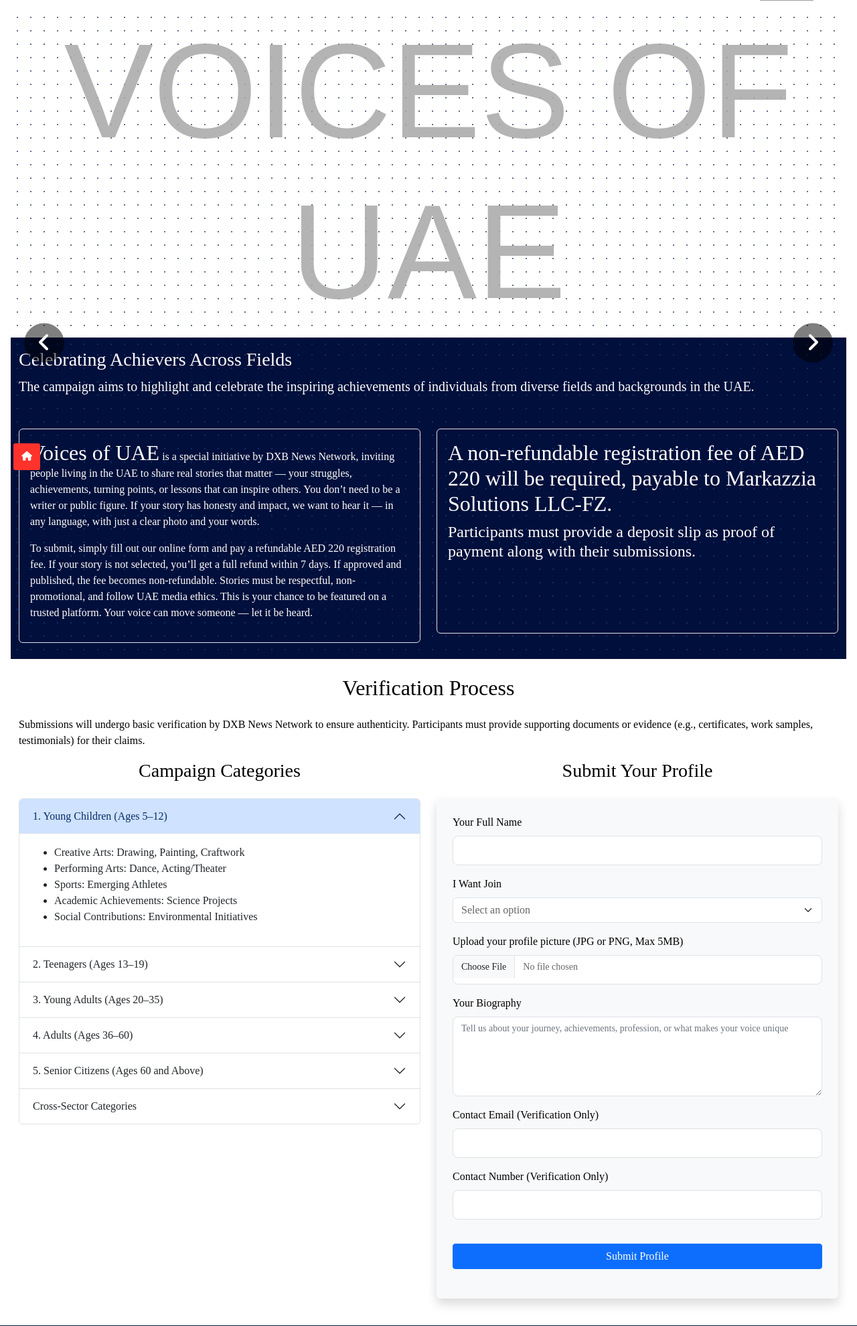
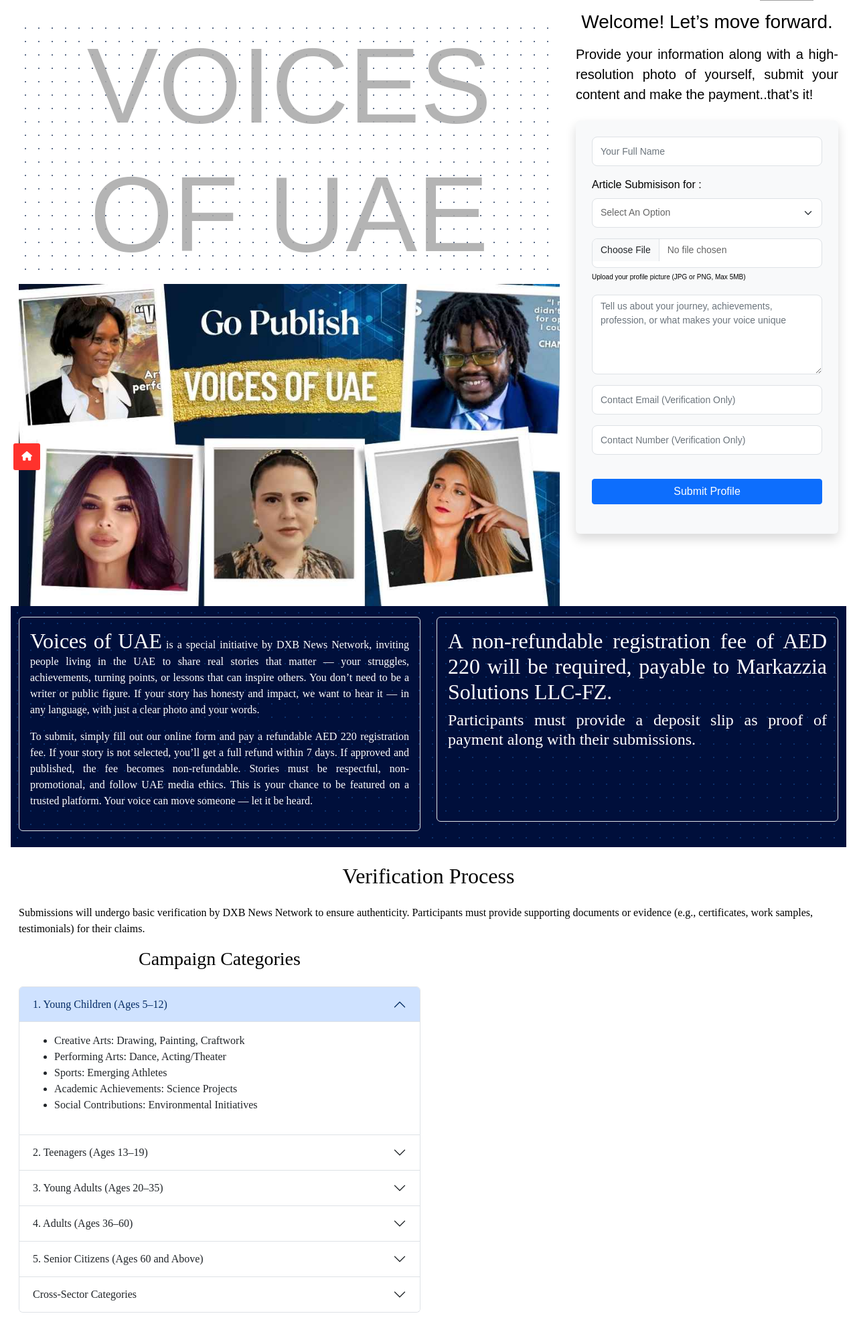
Before and after one commit to Harinand2024/himachalnews, a Django app: template templates/dnn/adsinquiry.html in a window 1280 px wide. Shown: the part 78-2058 px from the top of the page at 67% size. Run offline with Django 4.2, Linux system fonts and the light colour scheme; the template is opened without the code that fills it, so the values that code supplies are empty; some libraries are stand-ins or nearby versions; some web fonts are replaced; grey boxes are pictures that could not be loaded.

Commit message:
new changes vou
voice of uae

```diff
--- a/dnn/views.py
+++ b/dnn/views.py
@@ -227,7 +227,7 @@ def newsdetails(request,slug):
             'is_mobile': is_mobile,
         }
     return render(request,'news-details.html',data)
-    #return render(request, 'index.html')
+#return render(request, 'index.html')
 # News-details-page--end--------
 # News-pdf--------
 def GetNewsPdf(request):
--- a/post_management/admin.py
+++ b/post_management/admin.py
@@ -68,7 +68,9 @@ class Post_Admin(admin.ModelAdmin):
         'slug',
         'post_cat__subcat_name',
         'post_date',
+        'post_image',
         'tags__name'  # ✅ Use tags instead of post_tag
+
     )
 
     list_filter = (
--- a/post_management/models.py
+++ b/post_management/models.py
@@ -11,6 +11,9 @@ from django.contrib.auth.models import User
 from journalist.models import Journalist
 from autoslug import AutoSlugField
 
+# from io import BytesIO
+# from django.core.files.base import ContentFile
+# from PIL import Image
 
 class category(models.Model):
     cat_name=models.CharField(max_length=255,unique=True,null=True,default=None)
@@ -51,6 +54,7 @@ class Tag(models.Model):
 
     def get_absolute_url(self):
         return reverse('posts_by_tag', args=[self.slug])
+
 
 class NewsPost(models.Model):
     post_cat=models.ForeignKey("sub_category", verbose_name="Select Cetegory",null=True,default=None,on_delete=models.CASCADE)
@@ -118,10 +122,8 @@ class NewsPost(models.Model):
 
     def __str__(self):
         return self.post_title
-
     def get_absolute_url(self):
          return reverse('newsdetails', args=[self.slug])
-
 
 class VideoNews(models.Model):
     News_Category =models.ForeignKey("sub_category", verbose_name="Select Category",null=True,default=None,on_delete=models.CASCADE)
--- a/templates/dnn/adsinquiry.html
+++ b/templates/dnn/adsinquiry.html
@@ -11,7 +11,7 @@
 }
 .vou-text{
     color: rgb(168 168 168 / 86%) !important;
-    font-size: 200px;
+    font-size: 160px;
     font-family: fantasy;
     font-style: normal;
     background-image: radial-gradient(#5d6e8a 1px, transparent 1px);
@@ -81,28 +81,101 @@
   @media (max-width: 1200px) {
   .vou-text{
     color: rgb(168 168 168 / 86%) !important;
-    font-size: 60px;
-    font-family: fantasy;
+    font-size: 40px;
+    font-family:Arial, Helvetica, sans-serif !important;
+    font-weight: bolder;
     font-style: normal;
     background-image: radial-gradient(#5d6e8a 1px, transparent 1px);
   background-size: 20px 20px;
   color: #fff;
 }
-
+.ad-image{
+  display: none;
+}
 }
 </style>
 
 <div class="bootstrap-new" style="background: #fff;">
 <div class="row m-3">
+  <div class="col-md-8 mt-3" >
 <h1 class="display-4 text-center vou-text">VOICES OF UAE</h1>
+<div>
+  <img src="{% static 'assets/images/Voices-Of-UAE.jpg' %}" alt="Voices of UAE" width="100%" class="ad-image">
+</div>
+  </div>
+
+            <div class="col-12 col-md-4 mb-4">
+              <div>
+                <h3 class="text-center">Welcome! Let’s move forward.</h3>
+        <p class="lead py-2" style="text-align: justify;">Provide your information along with a high-resolution photo of yourself, submit your content and make the payment..that’s it!</p>
+              </div>
+
+               {% if messages %}
+            {% for message in messages %}
+            <div class="alert alert-danger alert-dismissible fade show">
+                <button type="button" class="close" data-dismiss="alert">&times;</button>
+                <strong>{{ message }}</strong>
+            </div>
+            {% endfor %}
+            {% endif %}
+            {% if form.non_field_errors %}
+            <small class="text-danger">{{ form.non_field_errors.as_ul}}</small>
+            {% endif %}
+              <form method="POST" action="/voices-of-uae" enctype="multipart/form-data" class="bg-light p-4 rounded shadow">
+              {% csrf_token %}
+
+              <div class="mb-3">
+              <!-- <label for="profile_pic" class="form-label">Your Full Name</label> -->
+              <input type="text" name="fullname" id="fullname" class="form-control" required placeholder="Your Full Name">
+              </div>
+              <!-- Are you based in UAE? -->
+              <div class="mb-3">
+              <label for="interestedin" class="form-label">Article Submisison for : </label>
+              <select class="form-select form-control" id="interestedin" name="interestedin" required>
+              <option value="" selected disabled>Select An Option</option>
+              <option value="vou">Voice Of UAE</option>
+              <option value="others">Others</option>
+              </select>
+              </div>
+
+              <!-- Profile Picture Upload -->
+              <div class="mb-3">
+              <!-- <label for="profile_pic" class="form-label">Upload your profile picture (JPG or PNG, Max 5MB)</label> -->
+              <input type="file" name="profile_picture" id="profile_pic" accept=".jpg,.jpeg,.png" class="form-control" required>
+              <small style="
+    font-size: 10px;
+">Upload your profile picture (JPG or PNG, Max 5MB)</small>
+              </div>
+
+              <!-- Biography -->
+              <div class="mb-3">
+              <!-- <label for="bio" class="form-label">Your Biography</label> -->
+              <textarea name="biography" id="bio" rows="5" class="form-control" placeholder="Tell us about your journey, achievements, profession, or what makes your voice unique" required></textarea>
+              </div>
+
+              <!-- Contact Email -->
+              <div class="mb-3">
+              <!-- <label for="email" class="form-label">Contact Email (Verification Only)</label> -->
+              <input type="email" name="contact_email" id="email" class="form-control" placeholder="Contact Email (Verification Only)" required>
+              </div>
+
+              <!-- Contact Number -->
+              <div class="mb-3">
+              <!-- <label for="phone" class="form-label">Contact Number (Verification Only)</label> -->
+              <input type="tel" name="contact_number" id="phone" class="form-control" pattern="[0-9+ -]{7,15}" placeholder="Contact Number (Verification Only)" required >
+              </div>
+
+              <button type="submit" class="btn btn-primary w-100">Submit Profile</button>
+              </form>
+            </div>
 
    <div class="container blue-pattern">
   <ul class="control" id="custom-control">
-    <li class="prev"><i class="fas fa-angle-left fa-2x"></i></li>
-    <li class="next"><i class="fas fa-angle-right fa-2x"></i></li>
+    <!-- <li class="prev"><i class="fas fa-angle-left fa-2x"></i></li>
+    <li class="next"><i class="fas fa-angle-right fa-2x"></i></li> -->
   </ul>
 
-  <div class="my-slider">
+  <div class="my-slider mt-2">
     {% for bd in BlogData %}
     <a href="/{{ bd.slug }}" class="text-body" target="_blank">
       <img src="{{ bd.post_image.url }}" alt="{{ bd.post_title}}">
@@ -116,14 +189,13 @@
 
     <div class="container blue-pattern">
 
-        <h3>Celebrating Achievers Across Fields</h3>
-        <p class="lead mb-5">The campaign aims to highlight and celebrate the inspiring achievements of individuals from diverse fields and backgrounds in the UAE.</p>
+
     <div class="row">
         <div class="col-md-6 col-12">
           <div class="mb-4 rounded border p-3" style="min-height:306px;">
-        <p><span class="h2">Voices of UAE</span> is a special initiative by DXB News Network, inviting people living in the UAE to share real stories that matter — your struggles, achievements, turning points, or lessons that can inspire others. You don’t need to be a writer or public figure. If your story has honesty and impact, we want to hear it — in any language, with just a clear photo and your words.
+        <p class="text-white text-justify"><span class="h2">Voices of UAE</span> is a special initiative by DXB News Network, inviting people living in the UAE to share real stories that matter — your struggles, achievements, turning points, or lessons that can inspire others. You don’t need to be a writer or public figure. If your story has honesty and impact, we want to hear it — in any language, with just a clear photo and your words.
         </p>
-        <p>
+        <p class="text-white  text-justify">
           To submit, simply fill out our online form and pay a refundable AED 220 registration fee. If your story is not selected, you’ll get a full refund within 7 days. If approved and published, the fee becomes non-refundable. Stories must be respectful, non-promotional, and follow UAE media ethics. This is your chance to be featured on a trusted platform. Your voice can move someone — let it be heard.
         </p>
 
@@ -133,8 +205,8 @@
       <div class=" mb-4 rounded border  p-3" style="min-height:306px;">
     <!-- Registration Section -->
 
-    <p class="h2">A non-refundable registration fee of AED 220 will be required, payable to Markazzia Solutions LLC-FZ.</p>
-    <p class="h4">Participants must provide a deposit slip as proof of payment along with their submissions.</p>
+    <p class="h2 text-justify" >A non-refundable registration fee of AED 220 will be required, payable to Markazzia Solutions LLC-FZ.</p>
+    <p class="h4 text-justify">Participants must provide a deposit slip as proof of payment along with their submissions.</p>
 </div>
     </div>
     </div>
@@ -276,63 +348,7 @@
 </div>
 
             </div>
-            <div class="col-12 col-md-6 mb-4">
-              <h3 class="h3 mb-4 text-center">Submit Your Profile</h3>
-               {% if messages %}
-            {% for message in messages %}
-            <div class="alert alert-danger alert-dismissible fade show">
-                <button type="button" class="close" data-dismiss="alert">&times;</button>
-                <strong>{{ message }}</strong>
-            </div>
-            {% endfor %}
-            {% endif %}
-            {% if form.non_field_errors %}
-            <small class="text-danger">{{ form.non_field_errors.as_ul}}</small>
-            {% endif %}
-              <form method="POST" action="/voices-of-uae" enctype="multipart/form-data" class="bg-light p-4 rounded shadow">
-              {% csrf_token %}
 
-              <div class="mb-3">
-              <label for="profile_pic" class="form-label">Your Full Name</label>
-              <input type="text" name="fullname" id="fullname" class="form-control" required>
-              </div>
-              <!-- Are you based in UAE? -->
-              <div class="mb-3">
-              <label for="interestedin" class="form-label">I Want Join </label>
-              <select class="form-select" id="interestedin" name="interestedin" required>
-              <option value="" selected disabled>Select an option</option>
-              <option value="vou">Voice Of UAE</option>
-              <option value="others">Others</option>
-              </select>
-              </div>
-
-              <!-- Profile Picture Upload -->
-              <div class="mb-3">
-              <label for="profile_pic" class="form-label">Upload your profile picture (JPG or PNG, Max 5MB)</label>
-              <input type="file" name="profile_picture" id="profile_pic" accept=".jpg,.jpeg,.png" class="form-control" required>
-              </div>
-
-              <!-- Biography -->
-              <div class="mb-3">
-              <label for="bio" class="form-label">Your Biography</label>
-              <textarea name="biography" id="bio" rows="5" class="form-control" placeholder="Tell us about your journey, achievements, profession, or what makes your voice unique" required></textarea>
-              </div>
-
-              <!-- Contact Email -->
-              <div class="mb-3">
-              <label for="email" class="form-label">Contact Email (Verification Only)</label>
-              <input type="email" name="contact_email" id="email" class="form-control" required>
-              </div>
-
-              <!-- Contact Number -->
-              <div class="mb-3">
-              <label for="phone" class="form-label">Contact Number (Verification Only)</label>
-              <input type="tel" name="contact_number" id="phone" class="form-control" pattern="[0-9+ -]{7,15}" required>
-              </div>
-
-              <button type="submit" class="btn btn-primary w-100">Submit Profile</button>
-              </form>
-            </div>
         </div>
 
 
```
Also changed, not shown: static/images/Voices-Of-UAE.jpg (added), 4 other files.
